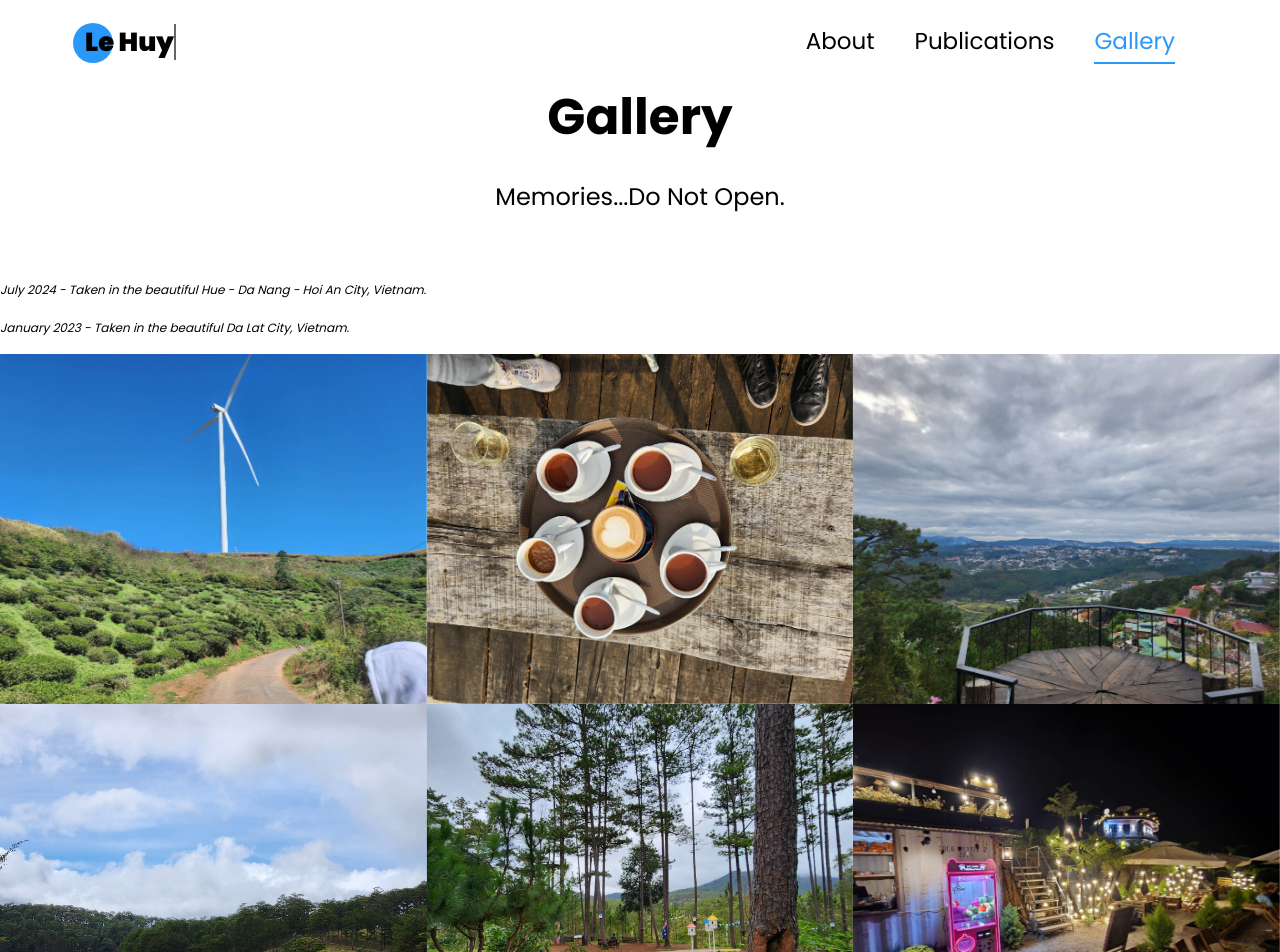
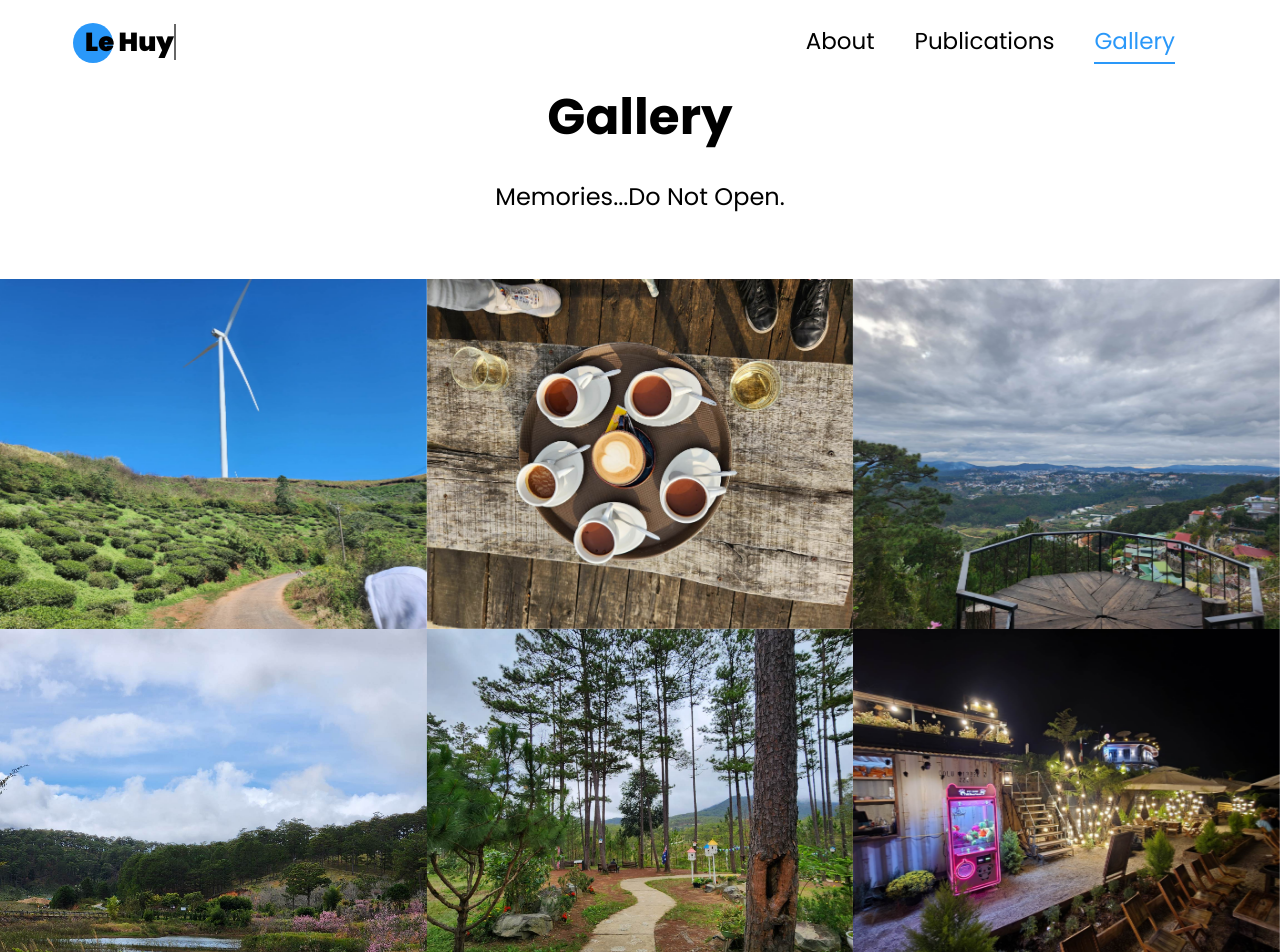
Before and after one commit to lehuy1611/lehuy1611.github.io, a Jekyll site: the page gallery.html, which Jekyll copies as it is, in a window 1280 px wide and 1400 px high. Shown: the top 952 px of the window. Built offline with Jekyll 4.4.1, drawn with Linux system fonts in a browser that asks for light colours; a style sheet for code colours, icons or effects is not loaded; some of the changed text lies outside the part shown.

Commit message:
update images

```diff
--- a/gallery.html
+++ b/gallery.html
@@ -62,13 +62,41 @@
                     <p><h4>Memories...Do Not Open.</h4></p>
                 </div>
             </div>
+            <div class="row no-gutters">
+                <div class="col-md-4">
+                    <div class="project img ftco-animate d-flex justify-content-center align-items-center"
+                        style="background-image: url(images/dalat_5.jpg);">
+                    </div>
+                </div>
+                <div class="col-md-4">
+                    <div class="project img ftco-animate d-flex justify-content-center align-items-center"
+                        style="background-image: url(images/dalat_1.jpg);">
+                    </div>
+                </div>
 
+                <div class="col-md-4">
+                    <div class="project img ftco-animate d-flex justify-content-center align-items-center"
+                        style="background-image: url(images/dalat_2.jpg);">
+                    </div>
+                </div>
+                <div class="col-md-4">
+                    <div class="project img ftco-animate d-flex justify-content-center align-items-center"
+                        style="background-image: url(images/dalat_3.jpg);">
+                    </div>
+                </div>
+                <div class="col-md-4">
+                    <div class="project img ftco-animate d-flex justify-content-center align-items-center"
+                        style="background-image: url(images/dalat_4.jpg);">
+                    </div>
+                </div>
+                <div class="col-md-4">
+                    <div class="project img ftco-animate d-flex justify-content-center align-items-center"
+                        style="background-image: url(images/dalat_6.jpg);">
+                    </div>
+                </div>
+            </div>
             <p style="color: #000; font-size: 12px; text-align: left;">
-                <i>July 2024 - Taken in the beautiful Hue - Da Nang - Hoi An City, Vietnam.</i>
-            </p>
-
-            <p style="color: #000; font-size: 12px; text-align: left;">
-                <i>January 2023 - Taken in the beautiful Da Lat City, Vietnam.</i>
+                <i>July 2024 - Hue - Da Nang - Hoi An City, Vietnam.</i>
             </p>
             <div class="row no-gutters">
                 <div class="col-md-4">
@@ -103,9 +131,8 @@
                     </div>
                 </div>
             </div>
-
             <p style="color: #000; font-size: 12px; text-align: left;">
-                <i>May 2022 - Taken in the beautiful Nha Trang City, Vietnam.</i>
+                <i>January 2023 - Da Lat City, Vietnam.</i>
             </p>
             <div class="row no-gutters">
                 <div class="col-md-4">
@@ -139,6 +166,9 @@
                     </div>
                 </div>
             </div>
+            <p style="color: #000; font-size: 12px; text-align: left;">
+                <i>May 2022 - Nha Trang City, Vietnam.</i>
+            </p>
         </div>
     </section>
 
```
